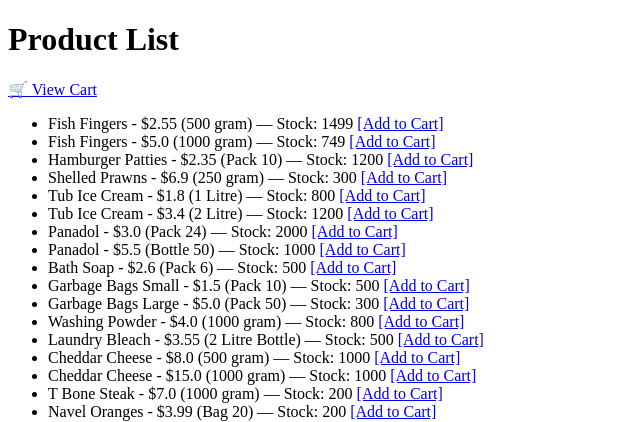
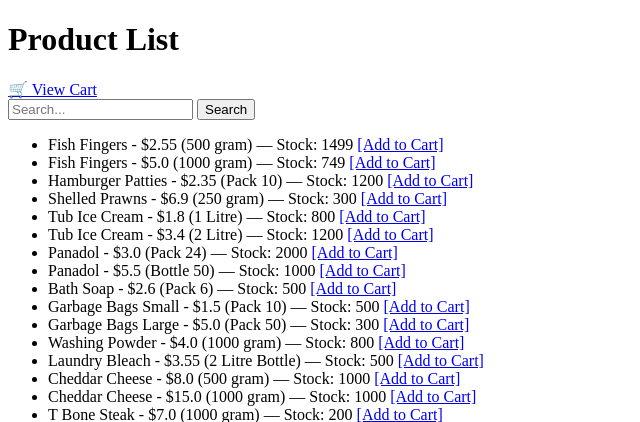
Before and after one commit to ayana010/online-grocery-store, a Flask app: page / in a window 1280 px wide. Shown: the top 422 px of the page, without its empty margins (0-640 px from the left). Run offline with Flask 3, Linux system fonts and the light colour scheme; data comes from the database, SQL or seed files in the repository.

Commit message:
make search bar

```diff
--- a/app.py
+++ b/app.py
@@ -13,10 +13,20 @@ def get_db_connection():
 # Show product list
 @app.route('/')
 def index():
+    search_query = request.args.get('q', '')
+
     conn = get_db_connection()
-    products = conn.execute('SELECT * FROM products').fetchall()
+    if search_query:
+        products = conn.execute(
+            "SELECT * FROM products WHERE product_name LIKE ?",
+            ('%' + search_query + '%',)
+        ).fetchall()
+    else:
+        products = conn.execute('SELECT * FROM products').fetchall()
     conn.close()
-    return render_template('index.html', products=products)
+
+    return render_template('index.html', products=products, search_query=search_query)
+
 
 # Add a product to the shopping cart
 @app.route('/add_to_cart/<int:product_id>')
--- a/templates/index.html
+++ b/templates/index.html
@@ -6,6 +6,11 @@
 <body>
     <h1>Product List</h1>
     <a href="{{ url_for('view_cart') }}">🛒 View Cart</a>
+    <form method="GET" action="{{ url_for('index') }}">
+        <input type="text" name="q" placeholder="Search..." value="{{ search_query }}">
+        <button type="submit">Search</button>
+    </form>
+
     <ul>
         {% for product in products %}
         <li>
```
